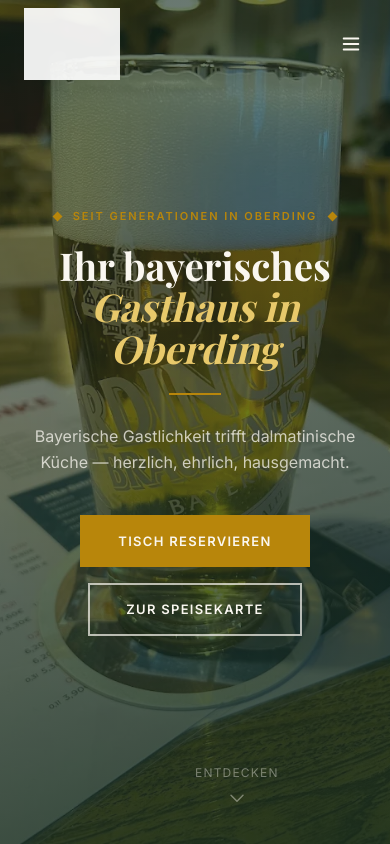
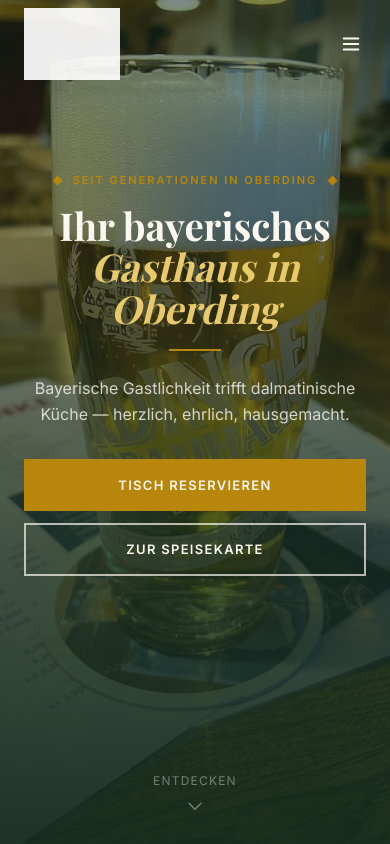
Before and after one commit to lenjiscalez/Website_NeuwirtOberding, a website: page index.html in a window 390 px wide. Shown: the top 844 px of the page. Drawn offline with nearby package versions, Linux system fonts and the light colour scheme; grey boxes are pictures that could not be loaded; a web font is replaced by a local one.

Commit message:
Fix ENTDECKEN centering & tighten mobile hero
- Fix centering bug: bob animation was overwriting translateX(-50%),
  now outer div uses inset-x-0/flex-justify-center (no transform),
  inner div carries the animation — works on desktop too
- Stronger overlay gradient on mobile for better text contrast
- Slightly tighter vertical spacing on mobile (pb-24 content buffer,
  reduced gaps) so hero feels more composed
- Buttons full-width on mobile for cleaner tap targets

Co-Authored-By: Claude Sonnet 4.6 <noreply@anthropic.com>

```diff
--- a/index.html
+++ b/index.html
@@ -223,6 +223,17 @@
         rgba(18,42,30,0.72) 70%,
         rgba(18,42,30,0.88) 100%
       );
+    }
+    @media (max-width: 767px) {
+      .hero-overlay {
+        background: linear-gradient(
+          180deg,
+          rgba(18,42,30,0.55) 0%,
+          rgba(18,42,30,0.50) 30%,
+          rgba(18,42,30,0.78) 65%,
+          rgba(18,42,30,0.95) 100%
+        );
+      }
     }
     /* Decorative side lines in hero */
     .hero-side {
@@ -482,36 +493,39 @@
   <div class="hero-corner hero-corner-bl hidden md:block" aria-hidden="true"></div>
   <div class="hero-corner hero-corner-br hidden md:block" aria-hidden="true"></div>
 
-  <div class="relative z-10 px-6 max-w-3xl mx-auto">
-    <p class="eyebrow hero-a1 mb-5 flex items-center justify-center gap-3">
+  <div class="relative z-10 px-6 max-w-3xl mx-auto pb-24 md:pb-0">
+    <p class="eyebrow hero-a1 mb-4 md:mb-5 flex items-center justify-center gap-3">
       <span class="diamond"></span>Seit Generationen in Oberding<span class="diamond"></span>
     </p>
 
-    <h1 class="hero-a2 font-display text-cream font-bold leading-[1.08] mb-6"
+    <h1 class="hero-a2 font-display text-cream font-bold leading-[1.08] mb-5 md:mb-6"
       style="font-size:clamp(2.4rem, 6vw, 4.5rem);">
       Ihr bayerisches<br>
       <em style="color:#E8C96B;">Gasthaus in Oberding</em>
     </h1>
 
-    <span class="gold-line gold-line-center hero-a2 block" style="margin-bottom:1.75rem;"></span>
+    <span class="gold-line gold-line-center hero-a2 block" style="margin-bottom:1.5rem;"></span>
 
-    <p class="hero-a3 font-body text-cream/75 leading-relaxed mb-10 max-w-xl mx-auto"
+    <p class="hero-a3 font-body text-cream/80 leading-relaxed mb-8 md:mb-10 max-w-xl mx-auto"
       style="font-size:clamp(1rem,2vw,1.15rem);">
       Bayerische Gastlichkeit trifft dalmatinische Küche — herzlich, ehrlich, hausgemacht.
     </p>
 
-    <div class="hero-a4 flex flex-col sm:flex-row gap-4 justify-center items-center">
-      <a href="#reservierung" class="btn btn-gold">Tisch reservieren</a>
-      <a href="speisekarte.html"  class="btn btn-ghost-light">Zur Speisekarte</a>
+    <div class="hero-a4 flex flex-col sm:flex-row gap-3 md:gap-4 justify-center items-center">
+      <a href="#reservierung" class="btn btn-gold w-full sm:w-auto">Tisch reservieren</a>
+      <a href="speisekarte.html" class="btn btn-ghost-light w-full sm:w-auto">Zur Speisekarte</a>
     </div>
   </div>
 
-  <!-- Scroll indicator -->
-  <div class="absolute bottom-10 left-1/2 -translate-x-1/2 scroll-dot hero-a4 flex flex-col items-center gap-2" aria-hidden="true">
-    <span class="font-body text-cream/40 text-xs tracking-widest uppercase">Entdecken</span>
-    <svg width="18" height="18" fill="none" viewBox="0 0 18 18" stroke="rgba(250,247,240,0.4)" stroke-width="1.5">
-      <path stroke-linecap="round" stroke-linejoin="round" d="M3 6l6 6 6-6"/>
-    </svg>
+  <!-- Scroll indicator — outer div uses inset-x-0 for centering so the bob animation
+       doesn't clobber translateX(-50%) -->
+  <div class="absolute bottom-8 inset-x-0 flex justify-center hero-a4" aria-hidden="true">
+    <div class="scroll-dot flex flex-col items-center gap-2">
+      <span class="font-body text-cream/40 text-xs tracking-widest uppercase">Entdecken</span>
+      <svg width="18" height="18" fill="none" viewBox="0 0 18 18" stroke="rgba(250,247,240,0.4)" stroke-width="1.5">
+        <path stroke-linecap="round" stroke-linejoin="round" d="M3 6l6 6 6-6"/>
+      </svg>
+    </div>
   </div>
 </section>
 
```
